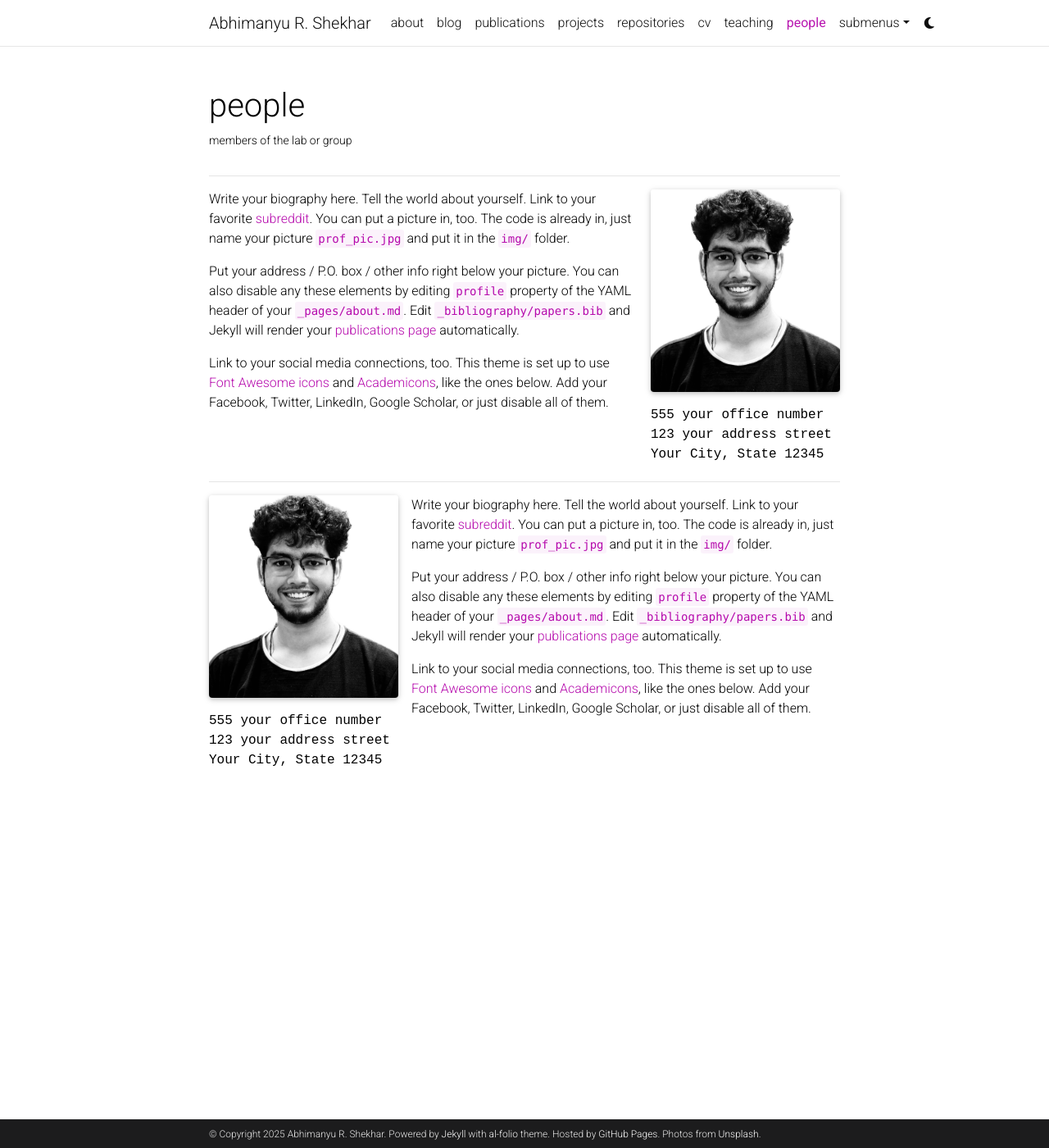
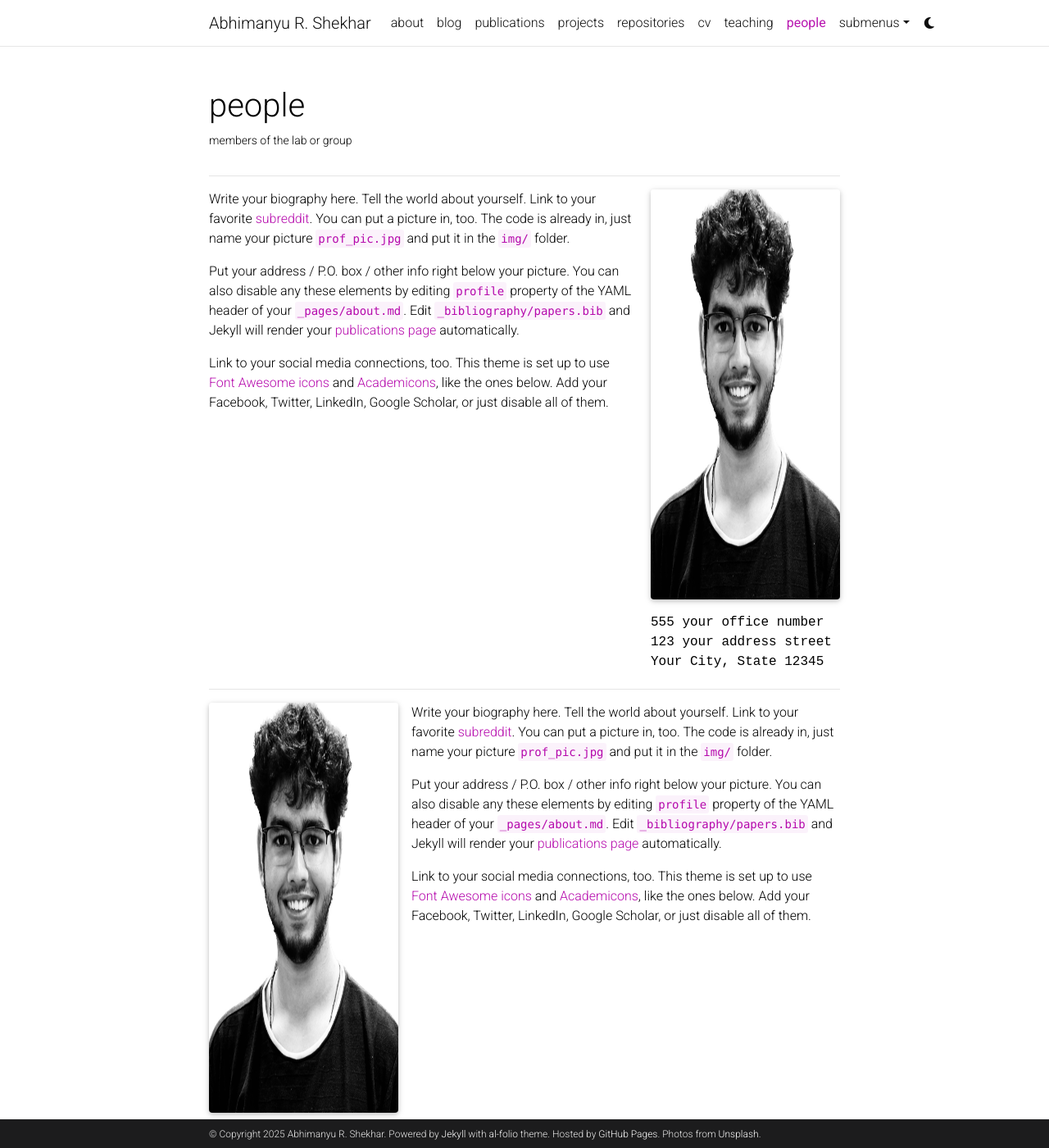
Before and after one commit to abhimanyu-shekhar/abhimanyu-shekhar.github.io, a Jekyll site: the page built from _pages/profiles.md, in a window 1280 px wide and 1400 px high. Shown: the whole window at 82% size. Built offline with Jekyll 4.4.1, drawn with Linux system fonts in a browser that asks for light colours; full-size pictures stand in for the smaller copies a plugin makes; comment, search, counter and statistics services are not loaded; a style sheet for code colours, icons or effects is not loaded.

```diff
--- a/_sass/_layout.scss
+++ b/_sass/_layout.scss
@@ -27,9 +27,17 @@
 }
 
 // Profile
+// .profile {
+//   img {
+//     width: 100%;
+//   }
+// }
+
 .profile {
   img {
-    width: 100%;
+    width: 500px;
+    height: 500px;
+    border-radius: 50%; /* This line makes the image circular */
   }
 }
 
```
